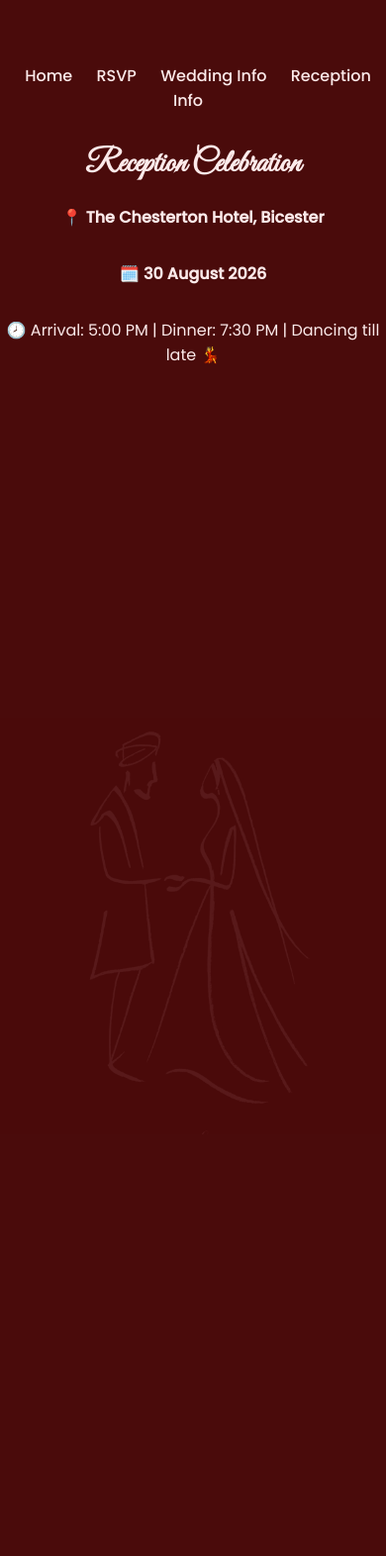
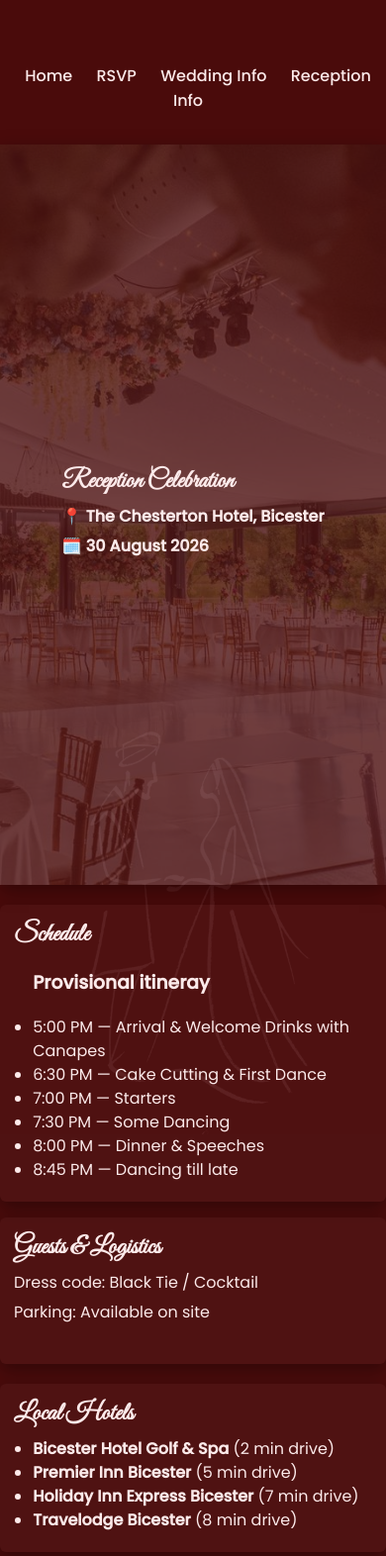
Before and after one commit to datam295/WeddingApp, a Flask app: page /reception-info in a window 390 px wide. Shown: the top 1572 px of the page at 99% size. Run offline with Flask 3, Linux system fonts and the light colour scheme.

Commit message:
update reception page initial

```diff
--- a/app/templates/reception_info.html
+++ b/app/templates/reception_info.html
@@ -10,12 +10,115 @@
       <a href="{{ url_for('main.wedding_info') }}">Wedding Info</a>
       <a href="{{ url_for('main.reception_info') }}">Reception Info</a>
     </nav>
+  <section class="window window-1 full-width-half-height-window" style="position:relative; overflow:hidden; margin-bottom: 20px;">
+      <div style="position:absolute; top:0; left:0; width:100%; height:100%; background:url('{{ url_for('static', filename='images/chesterton-hotel.jpg') }}') center center/cover no-repeat; opacity:0.2; z-index:0;"></div>
+      <div style="position:relative; z-index:1;">
+        <h2>Reception Celebration</h2>
+        <p class="details">📍 <strong>The Chesterton Hotel, Bicester</strong></p>
+        <p class="details">🗓️ <strong>30 August 2026</strong></p>
+      </div>
+    </section>
+    <div class="windows">
+      <section class="window window-2">
+        <h2>Schedule</h2>
+        <ul class="details">
+          <h3>Provisional itineray</h3>
+          <li>5:00 PM — Arrival & Welcome Drinks with Canapes</li>
+          <li>6:30 PM — Cake Cutting & First Dance</li>
+          <li>7:00 PM — Starters</li>
+          <li>7:30 PM — Some Dancing</li>
+          <li>8:00 PM — Dinner & Speeches</li>
+          <li>8:45 PM — Dancing till late</li>
+        </ul>
+      </section>
 
-    <div class="info-box">
-      <h1>Reception Celebration</h1>
-      <p class="details">📍 <strong>The Chesterton Hotel, Bicester</strong></p>
-      <p class="details">🗓️ <strong>30 August 2026</strong></p>
-      <p class="details">🕗 Arrival: 5:00 PM | Dinner: 7:30 PM | Dancing till late 💃</p>
+      <section class="window window-3">
+        <h2>Guests & Logistics</h2>
+        <p class="details">Dress code: Black Tie / Cocktail</p>
+        <p class="details">Parking: Available on site</p>
+
+      </section>
+    </div>
+    <div class="windows extra-windows">
+      <section class="window window-4">
+        <h2>Local Hotels</h2>
+        <ul class="details">
+          <li><strong>Bicester Hotel Golf & Spa</strong> (2 min drive)</li>
+          <li><strong>Premier Inn Bicester</strong> (5 min drive)</li>
+          <li><strong>Holiday Inn Express Bicester</strong> (7 min drive)</li>
+          <li><strong>Travelodge Bicester</strong> (8 min drive)</li>
+        </ul>
+      </section>
+      <section class="window window-5">
+        <h2>Location Map</h2>
+        <div class="map-container" style="width:100%;height:220px;max-width:100%;border-radius:8px;overflow:hidden;">
+          <iframe
+            src="https://www.google.com/maps?q=The+Chesterton+Hotel+Bicester&ll=51.8997,-1.1782&z=10&output=embed"
+            width="100%" height="220" style="border:0;" allowfullscreen="" loading="lazy" referrerpolicy="no-referrer-when-downgrade"></iframe>
+          <div style="font-size:0.9em;color:#fceaea;margin-top:4px;">Map centered on The Chesterton Hotel (zoomed to show M40)</div>
+        </div>
+      </section>
     </div>
   </div>
+
+  <style>
+    html, body {
+      height: 100%;
+      min-height: 100vh;
+      overflow-y: auto;
+    }
+    .background-container {
+      min-height: 100vh;
+      height: auto;
+      overflow-y: auto;
+    }
+    /* Local styles for three-window layout (mobile-first) */
+    .full-width-half-height-window {
+      width: 100vw;
+      max-width: none;
+      min-width: 0;
+      height: 50vh;
+      min-height: 220px;
+      margin-left: 50%;
+      transform: translateX(-50%);
+      box-sizing: border-box;
+      display: flex;
+      align-items: center;
+      justify-content: center;
+    }
+    .windows {
+      display: flex;
+      flex-direction: column;
+      gap: 16px;
+      width: 100%;
+      margin-top: 0;
+      box-sizing: border-box;
+    }
+    .window {
+      background: rgba(255,255,255,0.03);
+      padding: 18px;
+      border-radius: 8px;
+      box-shadow: 0 6px 18px rgba(0,0,0,0.35);
+      text-align: left;
+      min-height: 120px;
+    }
+    .window h2 { font-family: 'Great Vibes', cursive; font-size: 1.8em; margin: 0 0 8px 0; color: #fceaea; }
+    .window .details { color: #fceaea; line-height: 1.5; margin: 6px 0; }
+    .window ul.details { padding-left: 1.2em; margin: 6px 0; }
+    .extra-windows {
+      margin-top: 20px;
+    }
+    /* Larger screens: show windows side-by-side */
+    @media (min-width: 800px) {
+      .windows { flex-direction: row; }
+      .window { flex: 1; min-width: 0; }
+    }
+    /* Portrait phones adjustments */
+    @media screen and (max-width: 480px) {
+      .window { padding: 14px; border-radius: 6px; }
+      .window h2 { font-size: 1.6em; }
+      .rsvp-button { width: 100%; text-align: center; display: block; margin-top: 10px; }
+  .full-width-half-height-window { width: 100vw; min-width: 0; max-width: 100vw; height: 40vh; min-height: 160px; border-radius: 0; }
+    }
+  </style>
 {% endblock %}
```
